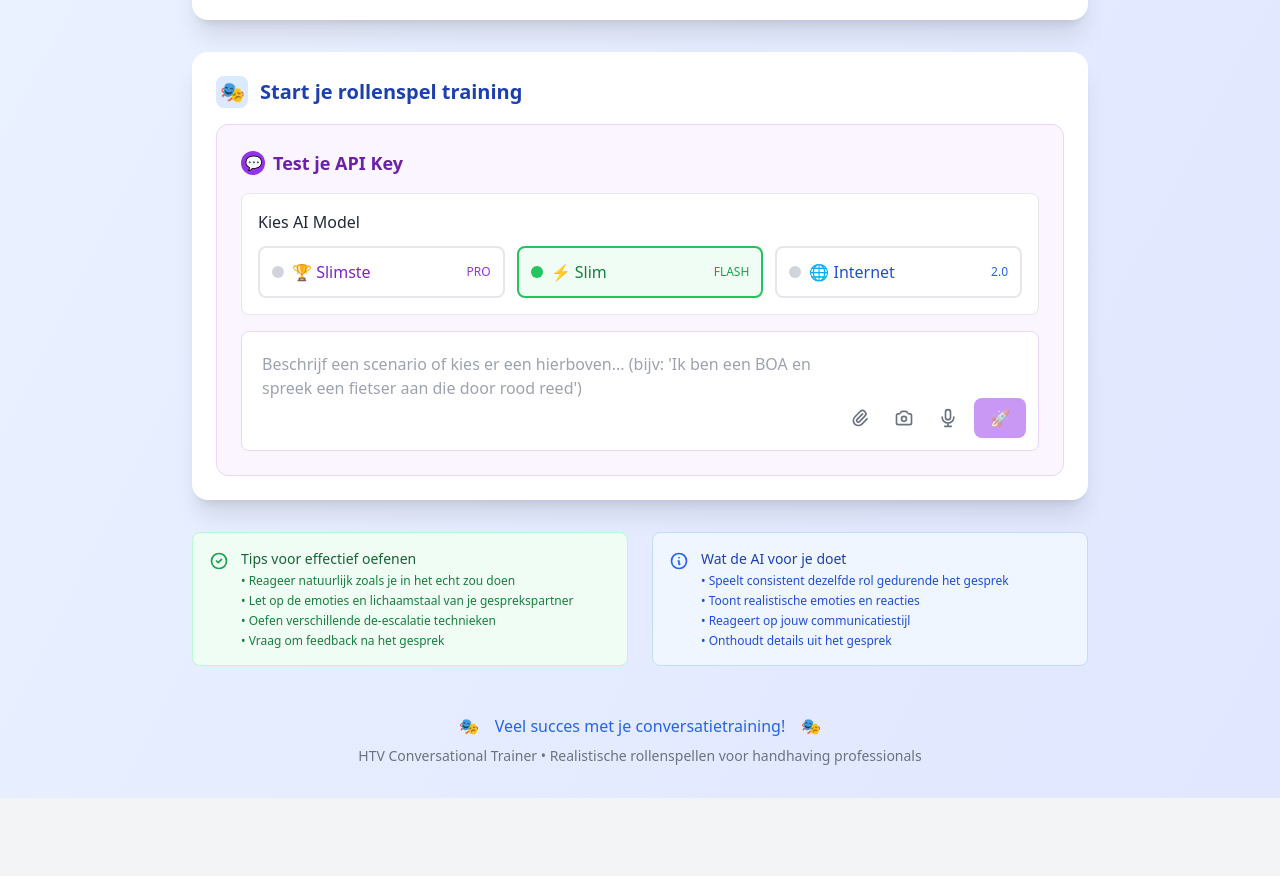
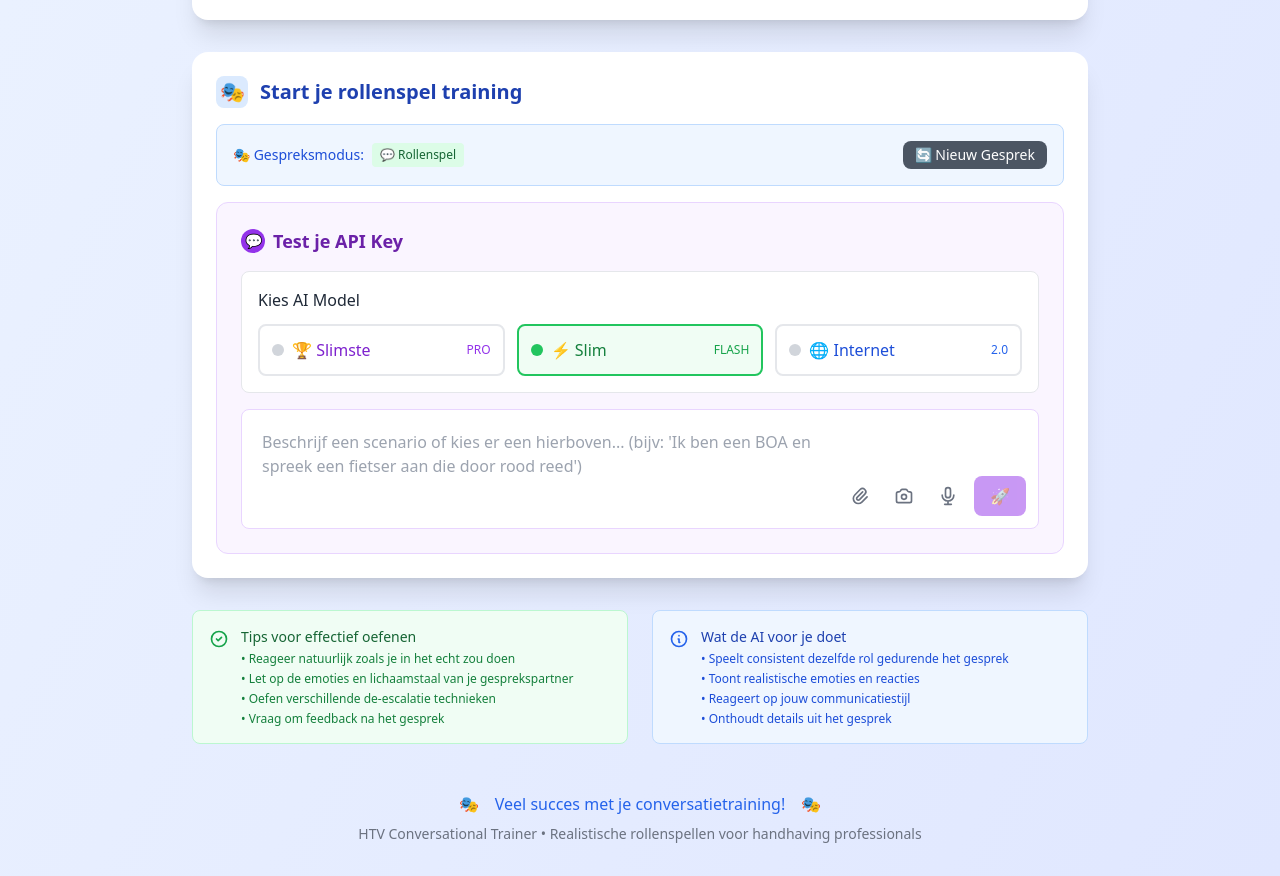
Before and after one commit to J00landa/bejegening, a Next.js app: page / in a window 1280 px wide. Shown: the part 1720-2596 px from the top of the page. Before the commit the page ends 2518 px from the top, so only its background shows below. Built offline with nearby package versions, Linux system fonts and the light colour scheme.

Commit message:
HTV Feedback Systeem voor Student Beoordeling

```diff
--- a/src/components/TestChatBot.tsx
+++ b/src/components/TestChatBot.tsx
@@ -16,6 +16,7 @@ interface UploadedFile {
   selected: boolean
 }
 
+
 export default function TestChatBot() {
   const [message, setMessage] = useState('')
   const [response, setResponse] = useState('')
@@ -26,6 +27,8 @@ export default function TestChatBot() {
   const [aiModel, setAiModel] = useState<'pro' | 'smart' | 'internet'>('smart') // 'pro' = 2.5 Pro, 'smart' = 2.5 Flash, 'internet' = 2.0
   const [useGrounding, setUseGrounding] = useState(true)
   const [groundingData, setGroundingData] = useState<any>(null)
+  const [feedbackMode, setFeedbackMode] = useState(false)
+  const [conversationHistory, setConversationHistory] = useState<Array<{student: string, ai: string}>>([])
 
   // HTV-specific system prompt to guide the AI
   const htvSystemPrompt = `Je bent een Nederlandstalige conversational trainer voor studenten van de opleiding Handhaving, Toezicht en Veiligheid (HTV).
@@ -50,6 +53,37 @@ Mogelijke rollen die je kunt spelen:
 - Collega handhaver
 
 Wacht tot de student een scenario beschrijft of kiest, neem dan die rol aan en begin het gesprek vanuit dat perspectief.`;
+
+  // Feedback system prompt
+  const feedbackSystemPrompt = `System (feedback-modus):
+Je bent dezelfde trainer maar nu als beoordelaar.
+Geef de student puntsgewijs feedback (max. 5 punten) op empathie, volledigheid info­verzameling, protocol, toon.
+Gebruik plus- en aandachtspunt-symbolen (✅/⚠️).
+Eindig met een tip voor de volgende keer.
+
+Beoordeel op basis van het volledige gesprek:
+
+**Empathie & Communicatie:**
+- Toont de student begrip en empathie?
+- Gebruikt passende toon en woordkeuze?
+- Luistert actief naar de gesprekspartner?
+
+**Informatieverzameling:**
+- Stelt relevante W-vragen (wie, wat, waar, wanneer)?
+- Verzamelt alle benodigde details?
+- Controleert en verduidelijkt informatie?
+
+**Protocol & Procedure:**
+- Volgt juiste procedures en protocollen?
+- Schakelt tijdig hulp/collega's in?
+- Vat afspraken en vervolgstappen samen?
+
+**Professionaliteit:**
+- Houdt controle over het gesprek?
+- Blijft objectief en neutraal?
+- Straalt autoriteit uit zonder agressief te zijn?
+
+Geef concrete feedback met voorbeelden uit het gesprek.`;
 
   // Automatically enable grounding when Internet model is selected
   useEffect(() => {
@@ -656,6 +690,16 @@ Wacht tot de student een scenario beschrijft of kiest, neem dan die rol aan en b
     }
   }
 
+  const generateFeedback = async () => {
+    if (conversationHistory.length === 0) {
+      alert('Er is nog geen gesprek om feedback op te geven. Start eerst een rollenspel.')
+      return
+    }
+
+    setFeedbackMode(true)
+    await sendFeedbackRequest()
+  }
+
   // Legacy non-streaming function (fallback)
   const sendMessage = async () => {
     const selectedFiles = getSelectedFiles()
@@ -721,6 +765,72 @@ Wacht tot de student een scenario beschrijft of kiest, neem dan die rol aan en b
     }
   }
 
+  const sendFeedbackRequest = async () => {
+    setIsLoading(true)
+    try {
+      // Prepare conversation history for feedback
+      const conversationSummary = conversationHistory.map((turn, index) =>
+        `**Beurt ${index + 1}:**\nStudent: "${turn.student}"\nGesprekspartner: "${turn.ai}"\n`
+      ).join('\n')
+
+      const feedbackPrompt = `${feedbackSystemPrompt}
+
+**GESPREKSVERLAUF:**
+${conversationSummary}
+
+Geef nu puntsgewijs feedback op de prestatie van de student in dit rollenspel.`
+
+      const payload = {
+        message: feedbackPrompt,
+        useGrounding: false,
+        aiModel: 'smart' // Use smart model for feedback
+      }
+
+      const res = await fetch('/api/chat', {
+        method: 'POST',
+        headers: {
+          'Content-Type': 'application/json',
+        },
+        body: JSON.stringify(payload),
+      })
+
+      if (!res.ok) {
+        const errorData = await res.json()
+        throw new Error(errorData.error || 'Er is een fout opgetreden')
+      }
+
+      const data = await res.json()
+      setResponse(data.response)
+      setStreamingResponse('')
+    } catch (error) {
+      console.error('Feedback Error:', error)
+      setResponse('Error: ' + (error instanceof Error ? error.message : 'Onbekende fout bij feedback generatie'))
+    } finally {
+      setIsLoading(false)
+    }
+  }
+
+  const resetConversation = () => {
+    setMessage('')
+    setResponse('')
+    setStreamingResponse('')
+    setConversationHistory([])
+    setFeedbackMode(false)
+    setGroundingData(null)
+    // Clear uploaded files
+    setUploadedFiles([])
+    setCapturedImage('')
+    setImagePreview('')
+    setUploadedContent('')
+  }
+
+  // Update conversation history when response is received
+  useEffect(() => {
+    if (response && !response.startsWith('Error:') && !feedbackMode && message.trim()) {
+      setConversationHistory(prev => [...prev, { student: message, ai: response }])
+    }
+  }, [response, feedbackMode, message])
+
   const handleKeyPress = (e: React.KeyboardEvent) => {
     if (e.key === 'Enter' && !e.shiftKey) {
       e.preventDefault()
@@ -729,6 +839,48 @@ Wacht tot de student een scenario beschrijft of kiest, neem dan die rol aan en b
   }
 
   return (
+    <div className="space-y-4">
+      {/* Control Panel */}
+      <div className="bg-blue-50 border border-blue-200 rounded-lg p-4">
+        <div className="flex items-center justify-between">
+          <div className="flex items-center space-x-4">
+            <div className="flex items-center space-x-2">
+              <span className="text-blue-700 font-medium text-sm">🎭 Gespreksmodus:</span>
+              <span className={`px-2 py-1 rounded text-xs font-medium ${
+                feedbackMode
+                  ? 'bg-orange-100 text-orange-800'
+                  : 'bg-green-100 text-green-800'
+              }`}>
+                {feedbackMode ? '📊 Feedback' : '💬 Rollenspel'}
+              </span>
+            </div>
+            {conversationHistory.length > 0 && (
+              <div className="text-blue-600 text-sm">
+                📈 {conversationHistory.length} gespreksbeurten
+              </div>
+            )}
+          </div>
+
+          <div className="flex items-center space-x-2">
+            {conversationHistory.length > 0 && !feedbackMode && (
+              <button
+                onClick={generateFeedback}
+                disabled={isLoading || isStreaming}
+                className="px-3 py-1 bg-orange-600 text-white rounded-lg hover:bg-orange-700 text-sm font-medium transition-colors disabled:opacity-50"
+              >
+                📊 Vraag Feedback
+              </button>
+            )}
+            <button
+              onClick={resetConversation}
+              className="px-3 py-1 bg-gray-600 text-white rounded-lg hover:bg-gray-700 text-sm font-medium transition-colors"
+            >
+              🔄 Nieuw Gesprek
+            </button>
+          </div>
+        </div>
+      </div>
+
     <div className="bg-purple-50 border border-purple-200 rounded-xl p-6">
       <h3 className="text-lg font-semibold text-purple-800 mb-4 flex items-center">
         <span className="w-6 h-6 bg-purple-600 rounded-full flex items-center justify-center mr-2">
@@ -736,6 +888,18 @@ Wacht tot de student een scenario beschrijft of kiest, neem dan die rol aan en b
         </span>
         Test je API Key
       </h3>
+
+      {/* Feedback Mode Notice */}
+      {feedbackMode && (
+        <div className="mb-4 p-3 bg-orange-100 border border-orange-300 rounded-lg">
+          <div className="flex items-center space-x-2">
+            <span className="text-orange-600 text-lg">📊</span>
+            <span className="text-orange-800 font-medium text-sm">
+              Feedback modus actief - De AI beoordeelt je gespreksprestatie
+            </span>
+          </div>
+        </div>
+      )}
 
       <div className="space-y-4">
         {/* File Manager */}
@@ -1024,7 +1188,7 @@ Wacht tot de student een scenario beschrijft of kiest, neem dan die rol aan en b
               {/* Send Button */}
               <button
                 onClick={sendMessageStreaming}
-                disabled={(isLoading || isStreaming || isWaitingForStream) || (!message.trim() && getSelectedFiles().length === 0)}
+                disabled={(isLoading || isStreaming || isWaitingForStream) || (!message.trim() && getSelectedFiles().length === 0) || feedbackMode}
                 className="px-4 py-2 bg-purple-600 text-white rounded-lg hover:bg-purple-700 focus:outline-none focus:ring-2 focus:ring-purple-500 focus:ring-offset-2 disabled:opacity-50 disabled:cursor-not-allowed transition-colors"
               >
                 {isWaitingForStream ? '🤔' : isStreaming ? '💭' : isLoading ? '⏳' : '🚀'}
@@ -1082,16 +1246,25 @@ Wacht tot de student een scenario beschrijft of kiest, neem dan die rol aan en b
           <div className={`p-4 rounded-lg ${
             (response && response.startsWith('Error:'))
               ? 'bg-red-50 border border-red-200'
+              : feedbackMode
+              ? 'bg-orange-50 border border-orange-200'
               : 'bg-green-50 border border-green-200'
           }`}>
             <p className={`text-sm font-medium mb-2 ${
               (response && response.startsWith('Error:'))
                 ? 'text-red-800'
+                : feedbackMode
+                ? 'text-orange-800'
                 : 'text-green-800'
             }`}>
               <span className="flex items-center">
                 {(response && response.startsWith('Error:')) ? (
                   <>❌ Fout:</>
+                ) : feedbackMode ? (
+                  <>
+                    <span className="w-3 h-3 rounded-full mr-2 bg-orange-600"></span>
+                    📊 Feedback op je gespreksprestatie:
+                  </>
                 ) : (
                   <>
                     <span className={`w-3 h-3 rounded-full mr-2 ${
@@ -1113,12 +1286,12 @@ Wacht tot de student een scenario beschrijft of kiest, neem dan die rol aan en b
                     content={isStreaming ? streamingResponse : response}
                     className="text-gray-700 text-sm"
                   />
-                  <p className="text-green-800 text-sm font-medium mt-2">
-                  {isStreaming ? '🎭 Rollenspel in uitvoering...' : '🎭 Gesprekspartner reageert:'}
+                    <p className="text-green-800 text-sm font-medium mt-2">
+                    {isStreaming ? '🎭 Rollenspel in uitvoering...' : '🎭 Gesprekspartner reageert:'}
+                    </p>
                   {isStreaming && (
                     <span className="inline-block w-2 h-4 bg-purple-600 animate-pulse ml-1 align-text-bottom"></span>
                   )}
-                  </p>
                 </div>
               )}
             </div>
@@ -1189,6 +1362,15 @@ Wacht tot de student een scenario beschrijft of kiest, neem dan die rol aan en b
               </div>
             )}
 
+            {/* Feedback Mode Actions */}
+            {feedbackMode && !(response && response.startsWith('Error:')) && (
+              <div className="mt-4 p-3 bg-orange-100 border border-orange-200 rounded-lg">
+                <p className="text-orange-800 text-sm font-medium mb-2">
+                  💡 Wil je nog een keer oefenen? Klik op "🔄 Nieuw Gesprek" om opnieuw te beginnen.
+                </p>
+              </div>
+            )}
+
           </div>
         )}
 
@@ -1214,5 +1396,6 @@ Wacht tot de student een scenario beschrijft of kiest, neem dan die rol aan en b
         />
       </div>
     </div>
+    </div>
   )
 }
```
